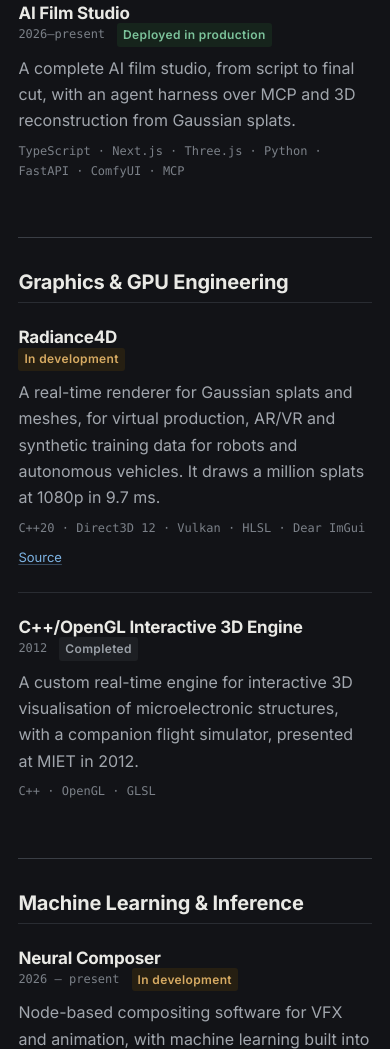
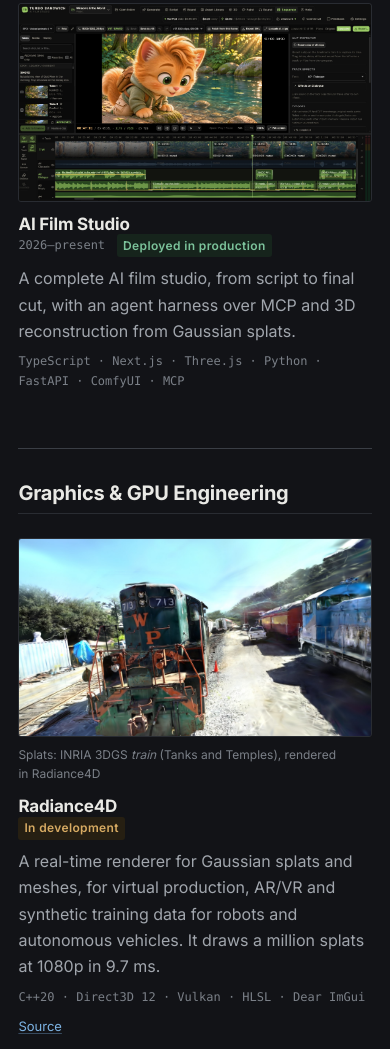
Before and after one commit to ginzburg-dev/ginzburg-dev.github.io, an Astro site: page /projects in a window 390 px wide. Shown: the part 445-1494 px from the top of the page. Built offline with nearby package versions, Linux system fonts and the light colour scheme; Astro itself is replaced by a stand-in of ours.

Commit message:
CVMP 2026 talk first in Talks; pictures on Projects cards; shorter AI Film Studio intro

```diff
--- a/src/components/ProjectCard.astro
+++ b/src/components/ProjectCard.astro
@@ -1,6 +1,8 @@
 ---
 import StatusBadge from "./StatusBadge.astro";
 import type { Status } from "./StatusBadge.astro";
+import { Image } from "astro:assets";
+import type { ImageMetadata } from "astro";
 
 interface Props {
   title: string;
@@ -10,12 +12,26 @@ interface Props {
   stack?: string[];
   href?: string;
   repo?: string;
+  thumb?: ImageMetadata;
+  thumbAlt?: string;
+  credit?: string;
 }
 
-const { title, summary, years, status, stack, href, repo } = Astro.props;
+const { title, summary, years, status, stack, href, repo, thumb, thumbAlt, credit } = Astro.props;
 ---
 
-<article class="card">
+<article class:list={["card", { "has-thumb": thumb }]}>
+  {
+    thumb && (
+      <div class="thumb-col">
+        <a class="thumb" href={href ?? repo}>
+          <Image src={thumb} alt={thumbAlt ?? ""} widths={[320, 640]} sizes="(min-width: 40rem) 14rem, 100vw" quality={86} />
+        </a>
+        {credit && <p class="credit" set:html={credit} />}
+      </div>
+    )
+  }
+  <div class="body">
   <header>
     <h3>
       {href ? <a href={href}>{title}</a> : title}
@@ -43,15 +59,56 @@ const { title, summary, years, status, stack, href, repo } = Astro.props;
       </p>
     )
   }
+  </div>
 </article>
 
 <style>
   .card {
+    padding-block: var(--space-5);
+    border-top: 1px solid var(--rule);
+  }
+
+  .body {
     display: flex;
     flex-direction: column;
     gap: var(--space-2);
-    padding-block: var(--space-5);
-    border-top: 1px solid var(--rule);
+    min-width: 0;
+  }
+
+  .card.has-thumb {
+    display: grid;
+    grid-template-columns: 14rem 1fr;
+    gap: var(--space-5);
+    align-items: start;
+  }
+
+  .thumb {
+    display: block;
+    aspect-ratio: 16 / 9;
+    overflow: hidden;
+    border: 1px solid var(--rule);
+    border-radius: var(--radius);
+    background: var(--paper-raised);
+  }
+
+  .thumb :global(img) {
+    width: 100%;
+    height: 100%;
+    display: block;
+    object-fit: cover;
+  }
+
+  .credit {
+    margin-top: var(--space-2);
+    font-size: var(--text-xs);
+    color: var(--ink-faint);
+  }
+
+  @media (max-width: 40rem) {
+    .card.has-thumb {
+      grid-template-columns: 1fr;
+      gap: var(--space-3);
+    }
   }
 
   h3 {
--- a/src/data/talks.ts
+++ b/src/data/talks.ts
@@ -6,6 +6,12 @@ export interface Talk {
 }
 
 export const talks: Talk[] = [
+  {
+    title: "Pre-filtered Frame-Difference Features for Temporal Monte Carlo Denoising",
+    venue: "Paper talk, CVMP 2026, European Conference on Visual Media Production, London (upcoming)",
+    year: 2026,
+    project: "/research/",
+  },
   {
     title: "Guided Temporal Kernel Prediction for Denoising Image Sequences",
     venue: "Internal engineering talk, Flawless AI",
--- a/src/pages/ai-film-studio.astro
+++ b/src/pages/ai-film-studio.astro
@@ -72,8 +72,7 @@ const pct = (v: number) => `${Math.round(v * 100)}%`;
       <p class="eyebrow">Own project</p>
       <h1>AI Film Studio</h1>
       <p class="lede">
-        A complete AI film studio, from script to final cut. The first episode of an animated series was made
-        entirely in it.
+        A complete AI film studio, from script to final cut.
       </p>
       <p class="lede">
         An agent harness over MCP that makes even small open models reliable on real production tasks, at a
--- a/src/pages/projects/index.astro
+++ b/src/pages/projects/index.astro
@@ -4,6 +4,21 @@ import PageLayout from "../../layouts/PageLayout.astro";
 import ProjectCard from "../../components/ProjectCard.astro";
 import StatusBadge from "../../components/StatusBadge.astro";
 import { secondaryProjects } from "../../data/secondary";
+import tsThumb from "../../assets/projects/ts-thumb.jpg";
+import ncThumb from "../../assets/projects/nc-smart-mask.jpg";
+import r4dThumb from "../../assets/projects/r4d-train.jpg";
+import gndThumb from "../../assets/projects/gnd-noise-to-clean.jpg";
+import gdThumb from "../../assets/projects/gd-denoising-results-grid.jpg";
+import dmxThumb from "../../assets/projects/dmx-room-comparison.jpg";
+
+/** Card pictures, the same as on the home page, with their credits. */
+const thumbs: Record<string, { src: ImageMetadata; alt: string; credit?: string }> = {
+  "neural-composer": { src: ncThumb, alt: "Neural Composer with a SAM 2.1 roto mask over an actor in the viewer.", credit: "<i>Tears of Steel</i> (2012), Blender Foundation / Blender Institute, CC BY 3.0" },
+  radiance4d: { src: r4dThumb, alt: "A locomotive on a rail yard rendered from Gaussian splats.", credit: "Splats: INRIA 3DGS <i>train</i> (Tanks and Temples), rendered in Radiance4D" },
+  "ginzburg-neural-denoiser": { src: gndThumb, alt: "A furred animal head, noisy render on the left, denoised on the right.", credit: "Image by Joanna Kobierska" },
+  "ginzburg-denoiser": { src: gdThumb, alt: "Before-and-after denoising comparisons of material, fur and hair." },
+  "denoise-machine-x": { src: dmxThumb, alt: "A room render before and after denoising." },
+};
 
 const projects = (await getCollection("projects")).sort(
   (a, b) => a.data.order - b.data.order,
@@ -42,6 +57,8 @@ const platform = secondaryProjects.filter((p) => p.group === "platform");
           status="production"
           stack={["TypeScript", "Next.js", "Three.js", "Python", "FastAPI", "ComfyUI", "MCP"]}
           href="/ai-film-studio/"
+          thumb={tsThumb}
+          thumbAlt="The app's editor with a frame of Wilson the kitten leaning over a river, above a timeline."
         />
       </div>
     </section>
@@ -60,6 +77,9 @@ const platform = secondaryProjects.filter((p) => p.group === "platform");
                 stack={entry.data.stack}
                 href={`/projects/${entry.id}/`}
                 repo={entry.data.repo}
+                thumb={thumbs[entry.id]?.src}
+                thumbAlt={thumbs[entry.id]?.alt}
+                credit={thumbs[entry.id]?.credit}
               />
             ))}
           </div>
```
